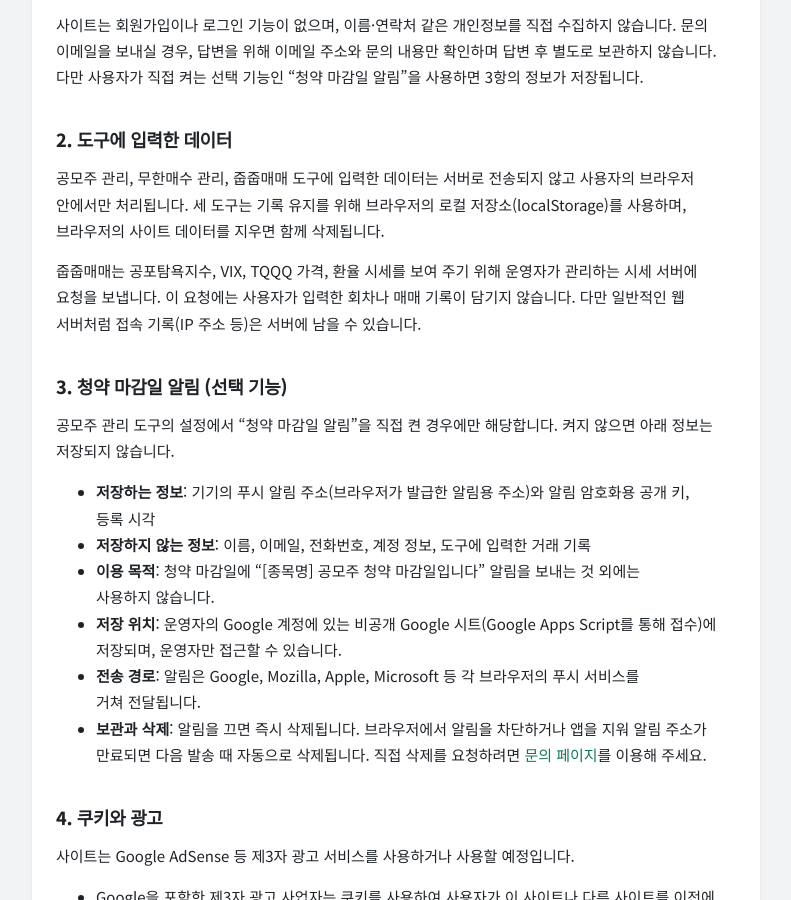
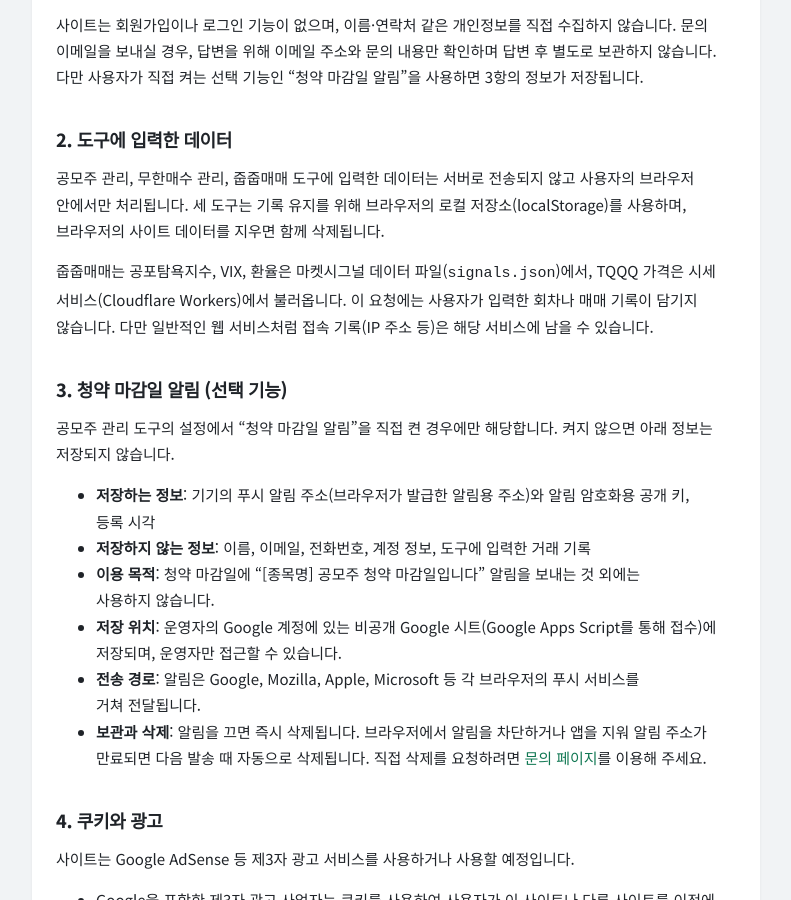
Before and after one commit to mzmzkgu/mzmzkgu.github.io, a Jekyll site: the page built from privacy.md, in a window 1280 px wide and 900 px high, scrolled down 357 px. Shown: the whole window, without its empty margins (244-1035 px from the left). Built offline with Jekyll 4.4.1, drawn with Linux system fonts in a browser that asks for light colours.

Commit message:
줍줍매매: 시세 출처 문구와 스크린샷 갱신
앱이 별도 서버 대신 signals.json과 Cloudflare Worker를 쓰도록 바뀌어
소개 페이지, 개인정보 처리방침, CLAUDE.md의 시세 출처 설명과 스크린샷을 맞췄다.

Co-Authored-By: Claude Sonnet 5.5 <noreply@anthropic.com>

```diff
--- a/jupjup.html
+++ b/jupjup.html
@@ -56,7 +56,7 @@ description: 공포탐욕지수(F&G)와 VIX로 TQQQ 분할매수(B1~B5)·분할
     입력한 회차와 매매 기록은 서버로 보내지 않고 <b>내 브라우저(localStorage)에만</b> 저장됩니다.
     그래서 로그인이 필요 없지만, 브라우저의 사이트 데이터를 지우면 기록도 함께 사라집니다.
     가끔 옵션의 <b>백업 내보내기</b>로 JSON 파일을 저장해 두고, 다른 기기로 옮길 때는 <b>가져오기</b>를 쓰세요.
-    시세(F&amp;G·VIX·TQQQ·환율)만 시세 서버에서 불러옵니다.
+    시세는 마켓시그널에서 쓰는 데이터(F&amp;G·VIX·환율)와 TQQQ 가격 서비스에서 불러옵니다.
   </p>
 
   <h2>참고</h2>
--- a/privacy.md
+++ b/privacy.md
@@ -24,8 +24,8 @@ description: 소소한 재테크 작업실(mzmzkgu.github.io)의 개인정보,
 세 도구는 기록 유지를 위해 브라우저의 로컬 저장소(localStorage)를 사용하며,
 브라우저의 사이트 데이터를 지우면 함께 삭제됩니다.
 
-줍줍매매는 공포탐욕지수, VIX, TQQQ 가격, 환율 시세를 보여 주기 위해 운영자가 관리하는 시세 서버에 요청을 보냅니다.
-이 요청에는 사용자가 입력한 회차나 매매 기록이 담기지 않습니다. 다만 일반적인 웹 서버처럼 접속 기록(IP 주소 등)은 서버에 남을 수 있습니다.
+줍줍매매는 공포탐욕지수, VIX, 환율은 마켓시그널 데이터 파일(`signals.json`)에서, TQQQ 가격은 시세 서비스(Cloudflare Workers)에서 불러옵니다.
+이 요청에는 사용자가 입력한 회차나 매매 기록이 담기지 않습니다. 다만 일반적인 웹 서비스처럼 접속 기록(IP 주소 등)은 해당 서비스에 남을 수 있습니다.
 
 ## 3. 청약 마감일 알림 (선택 기능)
 
```
Also changed, not shown: CLAUDE.md (+1 -1 lines), assets/images/buythedip/dashboard.jpg, assets/images/buythedip/options.jpg, assets/images/buythedip/record-input.jpg, assets/images/buythedip/record-list.jpg.
